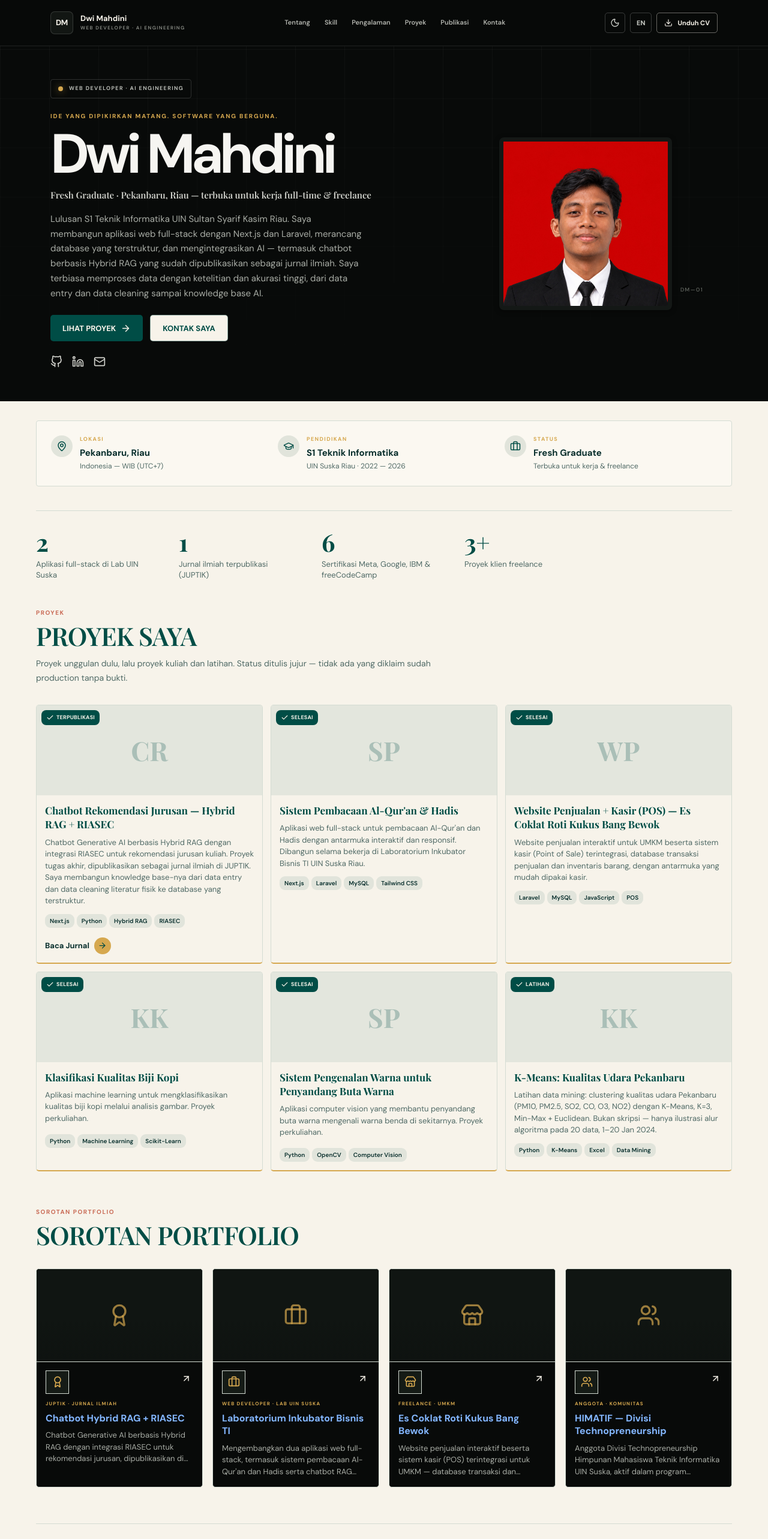
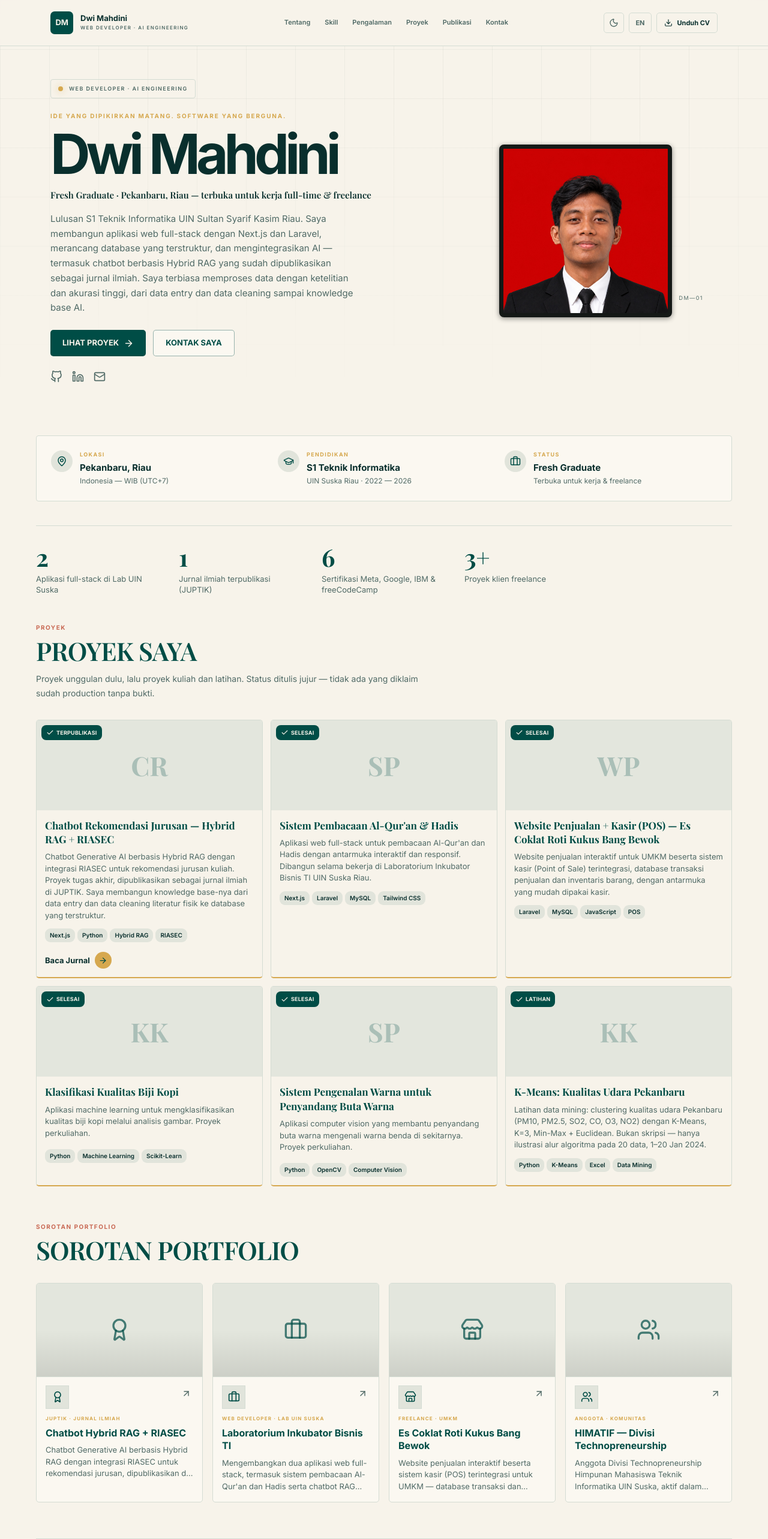
Before and after one commit to dwimahdini/Aboutme, a Next.js app: page / in a window 1280 px wide. Shown: the top 2566 px of the page at 60% size. Built offline with nearby package versions, Linux system fonts and the light colour scheme; a web font is replaced by a local one.

Commit message:
Mode terang tanpa area gelap, font Inter + Playfair

```diff
--- a/app/globals.css
+++ b/app/globals.css
@@ -5,10 +5,11 @@
 
 /* Design system mengikuti situs referensi:
    Terang: krem #f7f3ea, hijau tua #004d46, tinta #092f2d,
-   emas #d6a84f, koral #c96a55, malam #080a09.
+   emas #d6a84f, koral #c96a55, malam #080a09 — tanpa area gelap
+   di mode terang (hero, topbar, dan kartu ikut terang).
    Gelap: permukaan malam #080a09, teks krem, hijau terang #57b8a6
    untuk teks hijau, garis dan tint hijau yang disesuaikan.
-   Font: DM Sans (tampilan) + Playfair Display (judul serif). */
+   Font: Inter (tampilan, sans modern bersih) + Playfair Display (judul serif). */
 :root {
   --page: #f7f3ea;
   --raise: #fbf8f1;
@@ -18,6 +19,7 @@
   --edge: color-mix(in srgb, #004d46 14%, #f7f3ea);
   --tint: color-mix(in srgb, #004d46 9%, #f7f3ea);
   --shade: color-mix(in srgb, #004d46 8%, #f7f3ea);
+  --grid-line: rgba(9, 47, 45, 0.05);
   color-scheme: light;
 }
 
@@ -30,6 +32,7 @@
   --edge: rgba(255, 255, 255, 0.14);
   --tint: rgba(0, 77, 70, 0.45);
   --shade: #0e110f;
+  --grid-line: rgba(255, 255, 255, 0.04);
   color-scheme: dark;
 }
 
@@ -52,7 +55,7 @@
   --color-coral: #c96a55;
   --color-night: #080a09;
   --color-mist: #cbcec8;
-  --font-sans: var(--font-dm-sans), ui-sans-serif, system-ui, sans-serif;
+  --font-sans: var(--font-inter), ui-sans-serif, system-ui, sans-serif;
   --font-serif: var(--font-playfair), Georgia, serif;
 }
 
@@ -66,12 +69,13 @@ body {
   color: #092f2d;
 }
 
-/* Grid halus di hero gelap, memudar ke bawah — seperti referensi. */
+/* Grid halus di hero, memudar ke bawah — seperti referensi.
+   Garisnya mengikuti tema (gelap samar di mode terang, putih samar di mode gelap). */
 .hero-grid-overlay {
   pointer-events: none;
   background-image:
-    linear-gradient(rgba(255, 255, 255, 0.04) 1px, transparent 1px),
-    linear-gradient(90deg, rgba(255, 255, 255, 0.04) 1px, transparent 1px);
+    linear-gradient(var(--grid-line) 1px, transparent 1px),
+    linear-gradient(90deg, var(--grid-line) 1px, transparent 1px);
   background-size: 82px 82px;
   -webkit-mask-image: linear-gradient(#000 0%, transparent 94%);
   mask-image: linear-gradient(#000 0%, transparent 94%);
--- a/app/layout.tsx
+++ b/app/layout.tsx
@@ -1,10 +1,10 @@
 import type { Metadata } from "next";
-import { DM_Sans, Playfair_Display } from "next/font/google";
+import { Inter, Playfair_Display } from "next/font/google";
 import "./globals.css";
 import { Providers } from "@/components/Providers";
 import LenisProvider from "@/components/LenisProvider";
 
-const dmSans = DM_Sans({ subsets: ["latin"], variable: "--font-dm-sans" });
+const inter = Inter({ subsets: ["latin"], variable: "--font-inter" });
 const playfair = Playfair_Display({ subsets: ["latin"], variable: "--font-playfair" });
 
 export const metadata: Metadata = {
@@ -26,7 +26,7 @@ export default function RootLayout({
 }>) {
   return (
     <html lang="id" suppressHydrationWarning>
-      <body className={`${dmSans.variable} ${playfair.variable} bg-page font-sans text-fg antialiased`}>
+      <body className={`${inter.variable} ${playfair.variable} bg-page font-sans text-fg antialiased`}>
         <LenisProvider>
           <Providers>
             <main>{children}</main>
--- a/components/Hero.tsx
+++ b/components/Hero.tsx
@@ -20,8 +20,9 @@ const LinkedinIcon = (props: any) => (
   </svg>
 );
 
-// Hero gelap mengikuti situs referensi: grid halus, status ber-titik emas,
-// tagline sebagai eyebrow, nama besar DM Sans, foto 1:1 dalam bingkai gelap.
+// Hero mengikuti tema mengikuti situs referensi: grid halus, status ber-titik emas,
+// tagline sebagai eyebrow, nama besar Inter, foto 1:1 dalam bingkai gelap.
+// Di mode terang hero ikut terang (krem), di mode gelap hero ikut gelap.
 export default function Hero() {
   const { t, language } = useLanguage();
 
@@ -40,7 +41,7 @@ export default function Hero() {
 
   return (
     <>
-      <section id="about" className="relative overflow-hidden bg-night text-cream">
+      <section id="about" className="relative overflow-hidden bg-page text-fg">
         <div className="hero-grid-overlay absolute inset-0" aria-hidden="true" />
         <div className="relative z-[2] mx-auto grid w-full max-w-[1160px] grid-cols-1 items-center gap-12 px-6 pb-[clamp(52px,7vh,82px)] pt-[calc(76px+clamp(40px,7vh,82px))] lg:min-h-[640px] lg:grid-cols-[minmax(0,1.15fr)_minmax(280px,0.85fr)] lg:gap-[clamp(32px,6vw,100px)]">
           <motion.div
@@ -49,20 +50,20 @@ export default function Hero() {
             transition={{ duration: 0.5 }}
             className="max-w-[740px]"
           >
-            <p className="mb-[22px] inline-flex items-center gap-2.5 rounded-[4px] border border-white/15 px-3 py-2 text-[9px] font-semibold uppercase tracking-[1.4px] text-[#cbcec8]">
+            <p className="mb-[22px] inline-flex items-center gap-2.5 rounded-[4px] border border-line px-3 py-2 text-[9px] font-semibold uppercase tracking-[1.4px] text-muted">
               <span className="h-2 w-2 rounded-full bg-gold shadow-[0_0_13px_rgba(214,168,79,0.6)]" />
               {t.hero.role}
             </p>
             <span className="mb-[14px] block text-[10px] font-bold uppercase tracking-[1.8px] text-gold">
               {t.hero.tagline}
             </span>
-            <h1 className="text-[clamp(54px,7.2vw,96px)] font-bold leading-[0.92] tracking-[-0.075em] text-[#f6f5f1]">
+            <h1 className="text-[clamp(54px,7.2vw,96px)] font-bold leading-[0.92] tracking-[-0.075em] text-fg">
               Dwi Mahdini
             </h1>
-            <p className="mt-[15px] font-serif text-[15px] font-semibold text-[#d1d2cc]">
+            <p className="mt-[15px] font-serif text-[15px] font-semibold text-fg">
               {t.hero.badge} · {t.hero.location}
             </p>
-            <p className="mt-4 max-w-[520px] text-[15px] leading-[1.65] text-[#a9ada6]">
+            <p className="mt-4 max-w-[520px] text-[15px] leading-[1.65] text-muted">
               {t.hero.aboutDesc}
             </p>
             <div className="mt-6 flex flex-wrap gap-3">
@@ -74,12 +75,12 @@ export default function Hero() {
               </a>
               <a
                 href="#contact"
-                className="inline-flex min-h-[44px] items-center justify-center gap-2 rounded-[5px] border border-pine/40 bg-cream px-5 text-[13px] font-bold text-pine transition-colors hover:border-gold"
+                className="inline-flex min-h-[44px] items-center justify-center gap-2 rounded-[5px] border border-pine/40 bg-raise px-5 text-[13px] font-bold text-leaf transition-colors hover:border-gold"
               >
                 {t.hero.contactBtn}
               </a>
             </div>
-            <div className="mt-6 flex items-center gap-4 text-[#d1d2cc]">
+            <div className="mt-6 flex items-center gap-4 text-muted">
               <a href="https://github.com/dwimahdini" target="_blank" rel="noopener noreferrer" aria-label="GitHub" className="transition-colors hover:text-gold">
                 <GithubIcon className="h-5 w-5" />
               </a>
@@ -101,7 +102,7 @@ export default function Hero() {
             <div className="relative h-60 w-60 overflow-hidden rounded-lg border-[7px] border-[#141816] bg-[#171d18] shadow-[inset_0_0_0_1px_rgba(255,255,255,0.1),0_2px_8px_rgba(0,0,0,0.45)] sm:h-72 sm:w-72">
               <Image src="/pas-foto.jpg" alt="Dwi Mahdini — foto formal" fill className="object-cover object-top" priority />
             </div>
-            <span className="absolute bottom-[26px] right-6 hidden text-[9px] tracking-[1.5px] text-[#777b74] lg:block" aria-hidden="true">
+            <span className="absolute bottom-[26px] right-6 hidden text-[9px] tracking-[1.5px] text-muted lg:block" aria-hidden="true">
               DM—01
             </span>
           </motion.div>
--- a/components/Highlights.tsx
+++ b/components/Highlights.tsx
@@ -4,8 +4,9 @@ import { motion } from "framer-motion";
 import { ArrowUpRight, Award, Briefcase, Store, Users } from "lucide-react";
 import { useLanguage } from "./Providers";
 
-// Kartu sorotan gelap mengikuti situs referensi: gambar gelap, ikon emas,
-// label emas huruf kapital, judul biru terang, panah di kanan atas.
+// Kartu sorotan mengikuti tema: di mode terang kartunya terang (krem) dengan
+// judul hijau, di mode gelap kartunya gelap — label emas huruf kapital,
+// panah di kanan atas.
 const icons = [Award, Briefcase, Store, Users];
 
 export default function Highlights() {
@@ -30,22 +31,22 @@ export default function Highlights() {
                 whileInView={{ opacity: 1, y: 0 }}
                 viewport={{ once: true }}
                 transition={{ duration: 0.4, delay: index * 0.08 }}
-                className="group relative grid grid-rows-[auto_1fr] overflow-hidden rounded-[5px] border border-line bg-night text-cream transition-all duration-200 hover:-translate-y-[3px] hover:border-[#9be3a58c]"
+                className="group relative grid grid-rows-[auto_1fr] overflow-hidden rounded-[5px] border border-line bg-raise text-fg transition-all duration-200 hover:-translate-y-[3px] hover:border-gold/60"
               >
-                <div className="relative grid aspect-[16/9] place-items-center overflow-hidden border-b border-line bg-[#101512]">
-                  <Icon className="h-10 w-10 text-gold/70 transition-colors group-hover:text-gold" />
-                  <div className="pointer-events-none absolute inset-0 bg-gradient-to-t from-[#080a093d] via-transparent to-transparent" />
+                <div className="relative grid aspect-[16/9] place-items-center overflow-hidden border-b border-line bg-cream-dark">
+                  <Icon className="h-10 w-10 text-leaf/70 transition-colors group-hover:text-leaf" />
+                  <div className="pointer-events-none absolute inset-0 bg-gradient-to-t from-black/10 via-transparent to-transparent" />
                 </div>
                 <div className="relative grid content-start justify-items-start gap-2 p-[14px_15px_16px]">
-                  <span className="grid h-[39px] w-[39px] place-items-center border border-line bg-[#151b16] text-gold">
+                  <span className="grid h-[39px] w-[39px] place-items-center border border-line bg-soft text-leaf">
                     <Icon className="h-5 w-5" />
                   </span>
                   <span className="mt-0.5 text-[8px] font-bold uppercase tracking-[1.2px] text-gold">{item.tag}</span>
-                  <strong className="text-[16px] font-bold leading-[1.35] text-[#83b6ff]">{item.title}</strong>
-                  <span className="line-clamp-3 max-w-[300px] text-[13px] leading-[1.5] text-[#a9ada6]">
+                  <strong className="text-[16px] font-bold leading-[1.35] text-leaf">{item.title}</strong>
+                  <span className="line-clamp-3 max-w-[300px] text-[13px] leading-[1.5] text-muted">
                     {item.description}
                   </span>
-                  <ArrowUpRight className="absolute right-[18px] top-[19px] h-[17px] w-[17px] text-cream transition-transform group-hover:-translate-y-0.5 group-hover:translate-x-0.5" />
+                  <ArrowUpRight className="absolute right-[18px] top-[19px] h-[17px] w-[17px] text-muted transition-transform group-hover:-translate-y-0.5 group-hover:translate-x-0.5" />
                 </div>
               </motion.article>
             );
--- a/components/Navbar.tsx
+++ b/components/Navbar.tsx
@@ -5,7 +5,8 @@ import { Menu, X, Download, Sun, Moon } from "lucide-react";
 import { useTheme } from "next-themes";
 import { useLanguage } from "./Providers";
 
-// Topbar tetap di atas, gelap dengan blur — seperti situs referensi.
+// Topbar tetap di atas mengikuti tema, dengan blur — seperti situs referensi.
+// Di mode terang topbar ikut terang (krem), di mode gelap ikut gelap.
 export default function Navbar() {
   const { t, language, setLanguage } = useLanguage();
   const { theme, setTheme } = useTheme();
@@ -26,15 +27,15 @@ export default function Navbar() {
   ];
 
   return (
-    <header className="fixed top-0 left-0 right-0 z-40 border-b border-white/10 bg-[#080a09f5] backdrop-blur-[14px]">
+    <header className="fixed top-0 left-0 right-0 z-40 border-b border-line bg-page/95 backdrop-blur-[14px]">
       <div className="mx-auto flex min-h-[76px] w-full max-w-[1160px] items-center justify-between gap-7 px-6">
         <a href="#about" className="flex min-w-max items-center gap-3">
-          <span className="grid h-[38px] w-[38px] place-items-center rounded-[7px] border border-white/15 bg-[#121613] text-[13px] font-bold tracking-tight text-cream">
+          <span className="grid h-[38px] w-[38px] place-items-center rounded-[7px] border border-transparent bg-pine text-[13px] font-bold tracking-tight text-cream">
             DM
           </span>
           <span className="grid gap-[3px]">
-            <span className="text-[13px] font-bold leading-none text-cream">Dwi Mahdini</span>
-            <small className="text-[8px] font-semibold tracking-[1.4px] text-[#8a8d86]">
+            <span className="text-[13px] font-bold leading-none text-fg">Dwi Mahdini</span>
+            <small className="text-[8px] font-semibold tracking-[1.4px] text-muted">
               WEB DEVELOPER · AI ENGINEERING
             </small>
           </span>
@@ -45,7 +46,7 @@ export default function Navbar() {
             <a
               key={link.href}
               href={link.href}
-              className="whitespace-nowrap border-b-2 border-transparent px-1 py-2 text-[11px] font-semibold text-[#b2b4ae] transition-colors hover:border-gold hover:text-cream"
+              className="whitespace-nowrap border-b-2 border-transparent px-1 py-2 text-[11px] font-semibold text-muted transition-colors hover:border-gold hover:text-fg"
             >
               {link.label}
             </a>
@@ -55,7 +56,7 @@ export default function Navbar() {
         <div className="flex items-center gap-2">
           <button
             onClick={() => setTheme(theme === "dark" ? "light" : "dark")}
-            className="grid h-[34px] w-[34px] place-items-center rounded-[5px] border border-white/20 text-[#cbcec8] transition-colors hover:border-gold hover:text-gold"
+            className="grid h-[34px] w-[34px] place-items-center rounded-[5px] border border-line text-muted transition-colors hover:border-gold hover:text-gold"
             title={mounted && theme === "dark" ? "Mode terang / Light mode" : "Mode gelap / Dark mode"}
             aria-label="Ganti tema gelap / terang"
           >
@@ -63,7 +64,7 @@ export default function Navbar() {
           </button>
           <button
             onClick={() => setLanguage(language === "id" ? "en" : "id")}
-            className="rounded-[5px] border border-white/20 px-2.5 py-2 text-[11px] font-bold uppercase text-[#cbcec8] transition-colors hover:border-gold hover:text-gold"
+            className="rounded-[5px] border border-line px-2.5 py-2 text-[11px] font-bold uppercase text-muted transition-colors hover:border-gold hover:text-gold"
             title="Ganti bahasa / Switch language"
           >
             {language === "id" ? "EN" : "ID"}
@@ -71,13 +72,13 @@ export default function Navbar() {
           <a
             href="/CV-Dwi-Mahdini.pdf"
             download
-            className="hidden items-center gap-2 rounded-[5px] border border-cream/40 px-3 py-2 text-[11px] font-bold text-cream transition-colors hover:border-gold hover:text-gold sm:inline-flex"
+            className="hidden items-center gap-2 rounded-[5px] border border-line px-3 py-2 text-[11px] font-bold text-fg transition-colors hover:border-gold hover:text-gold sm:inline-flex"
           >
             <Download className="h-3.5 w-3.5" /> {t.nav.cv}
           </a>
           <button
             onClick={() => setOpen((v) => !v)}
-            className="grid h-10 w-10 place-items-center rounded-[5px] text-cream lg:hidden"
+            className="grid h-10 w-10 place-items-center rounded-[5px] text-fg lg:hidden"
             aria-label="Buka menu"
           >
             {open ? <X className="h-5 w-5" /> : <Menu className="h-5 w-5" />}
@@ -86,14 +87,14 @@ export default function Navbar() {
       </div>
 
       {open && (
-        <nav className="border-t border-white/10 bg-night px-6 py-4 lg:hidden" aria-label="Menu">
+        <nav className="border-t border-line bg-page px-6 py-4 lg:hidden" aria-label="Menu">
           <div className="flex flex-col gap-1">
             {links.map((link) => (
               <a
                 key={link.href}
                 href={link.href}
                 onClick={() => setOpen(false)}
-                className="rounded-[5px] px-2 py-2.5 text-sm font-semibold text-[#b2b4ae] hover:bg-white/5 hover:text-cream"
+                className="rounded-[5px] px-2 py-2.5 text-sm font-semibold text-muted hover:bg-soft hover:text-fg"
               >
                 {link.label}
               </a>
@@ -101,7 +102,7 @@ export default function Navbar() {
             <a
               href="/CV-Dwi-Mahdini.pdf"
               download
-              className="mt-2 inline-flex items-center gap-2 rounded-[5px] border border-cream/40 px-3 py-2.5 text-sm font-bold text-cream"
+              className="mt-2 inline-flex items-center gap-2 rounded-[5px] border border-line px-3 py-2.5 text-sm font-bold text-fg"
             >
               <Download className="h-4 w-4" /> {t.nav.cv}
             </a>
```
